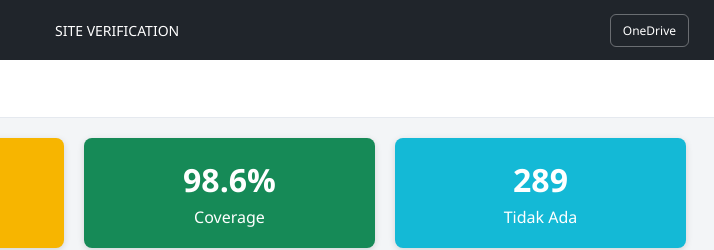
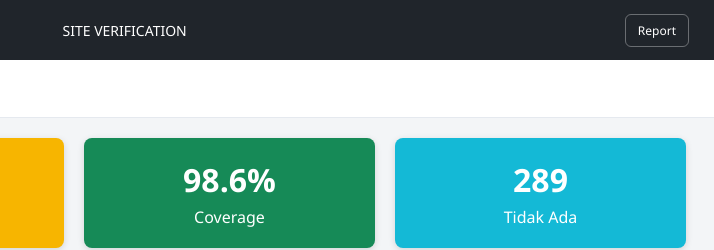
Before and after one commit to azzamabdllh08/Database-Azzam, a plain HTML site: page index.html in a window 1280 px wide. Shown: the top 250 px of the page, 566-1280 px from the left. Drawn offline with Linux system fonts and the light colour scheme; sample sign-in values are in the browser's storage.

Commit message:
Update index.html

```diff
--- a/index.html
+++ b/index.html
@@ -58,7 +58,7 @@
     target="_blank"
     rel="noopener noreferrer"
     class="source">
-    OneDrive
+    Report
   </a>
 
 </header>
```
